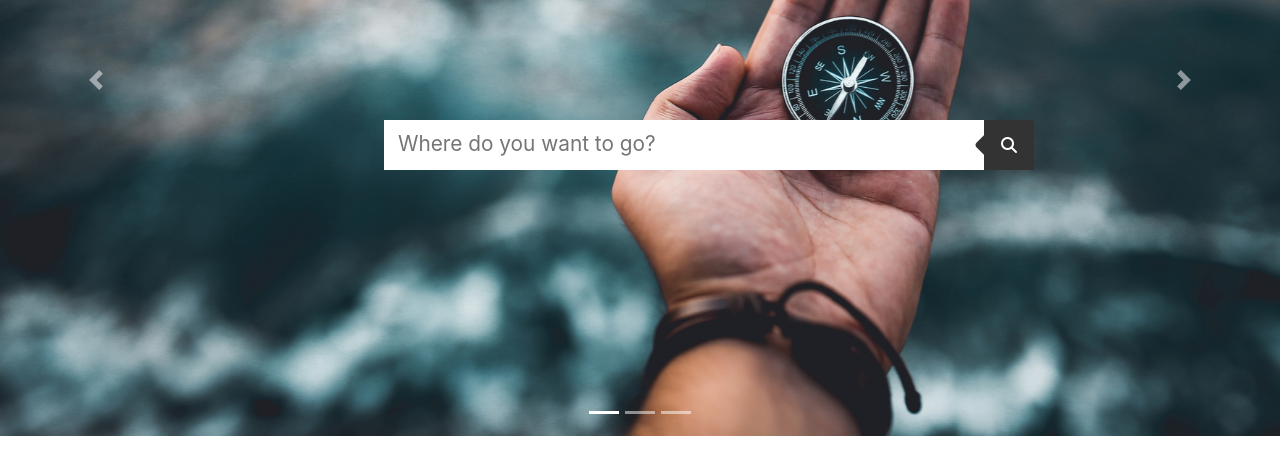
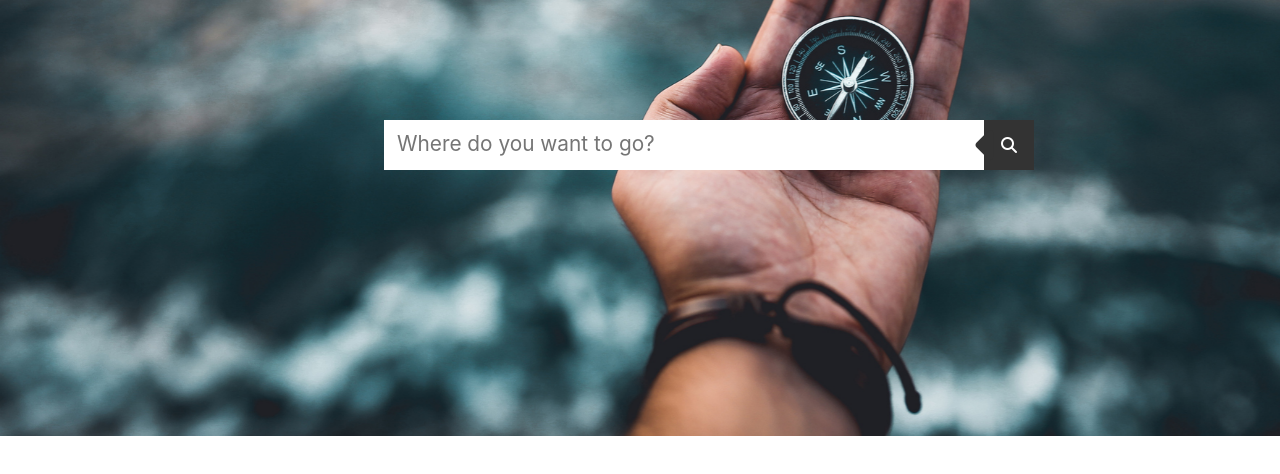
Before and after one commit to Wanderlust-Build-Week/Front-End, a React (Create React App) app in the folder wanderlust/: page / in a window 1280 px wide. Shown: the part 280-754 px from the top of the page. Built offline with nearby package versions, Linux system fonts and the light colour scheme.

Commit message:
landing and nav styling complete

```diff
--- a/wanderlust/src/Components/Carousel/SimpleSlider.js
+++ b/wanderlust/src/Components/Carousel/SimpleSlider.js
@@ -9,10 +9,7 @@ import './Slider.css';
 import {
   Carousel,
   CarouselItem,
-  CarouselControl,
-  CarouselIndicators,
-  CarouselCaption
-} from 'reactstrap';
+  } from 'reactstrap';
 
 const items = [
   {
@@ -71,13 +68,9 @@ const SimpleSlider = (props) => {
       activeIndex={activeIndex}
       next={next}
       previous={previous}
-      width="100 vw"
-      height="100 vh"
     >
-      <CarouselIndicators items={items} activeIndex={activeIndex} onClickHandler={goToIndex} />
       {slides}
-      <CarouselControl direction="prev" directionText="Previous" onClickHandler={previous} />
-      <CarouselControl direction="next" directionText="Next" onClickHandler={next} />
+
     </Carousel>
   );
 }
--- a/wanderlust/src/Components/Landing/Landing.css
+++ b/wanderlust/src/Components/Landing/Landing.css
@@ -26,11 +26,12 @@ button{
     input.searchBar{
         width: 600px;
         height: 50px;
+        padding: 2%;
     }
 
 
     input.searchBar::placeholder{
-        padding: 2%;
+
         font-size: 1.3rem;
     }
 
@@ -57,3 +58,10 @@ button{
         left: 91%;
 
     }
+
+ol.carousel-control-prev {
+    z-index: 1000;
+}
+ol.carousel-control-next {
+    z-index: 1000;
+}
--- a/wanderlust/src/Components/Landing/Landing.js
+++ b/wanderlust/src/Components/Landing/Landing.js
@@ -5,11 +5,12 @@ import './Landing.css';
 export default function Landing() {
     return (
         <div className="wrapper">
+             <SimpleSlider />
             <div className="searchWrapper">
-                    <input className="searchBar" text="Search" placeholder="Where do you want to go?"/><i class="fas fa-caret-left"></i><button><i class="fas fa-search"></i></button>
+                    <input className="searchBar" text="Search" placeholder="Where do you want to go?"/><i className="fas fa-caret-left"></i><button><i class="fas fa-search"></i></button>
 
                 </div>
-            <SimpleSlider />
+
         </div>
     )
 }
```
